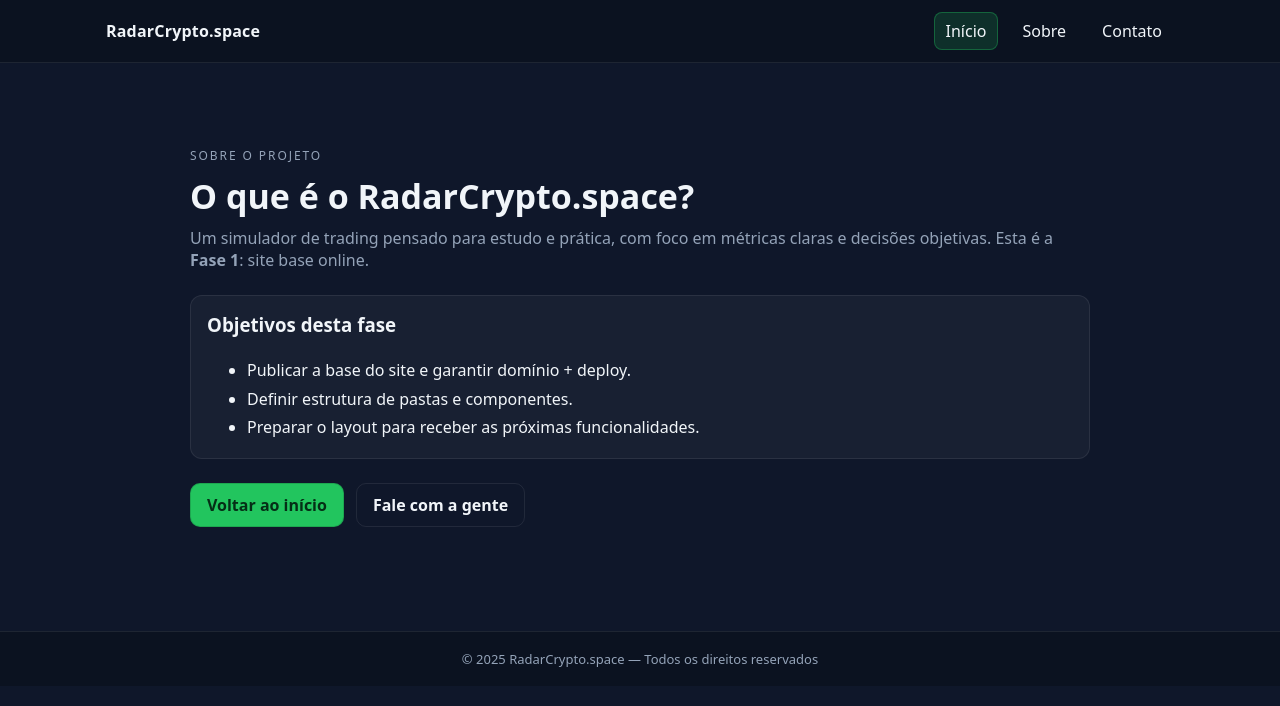
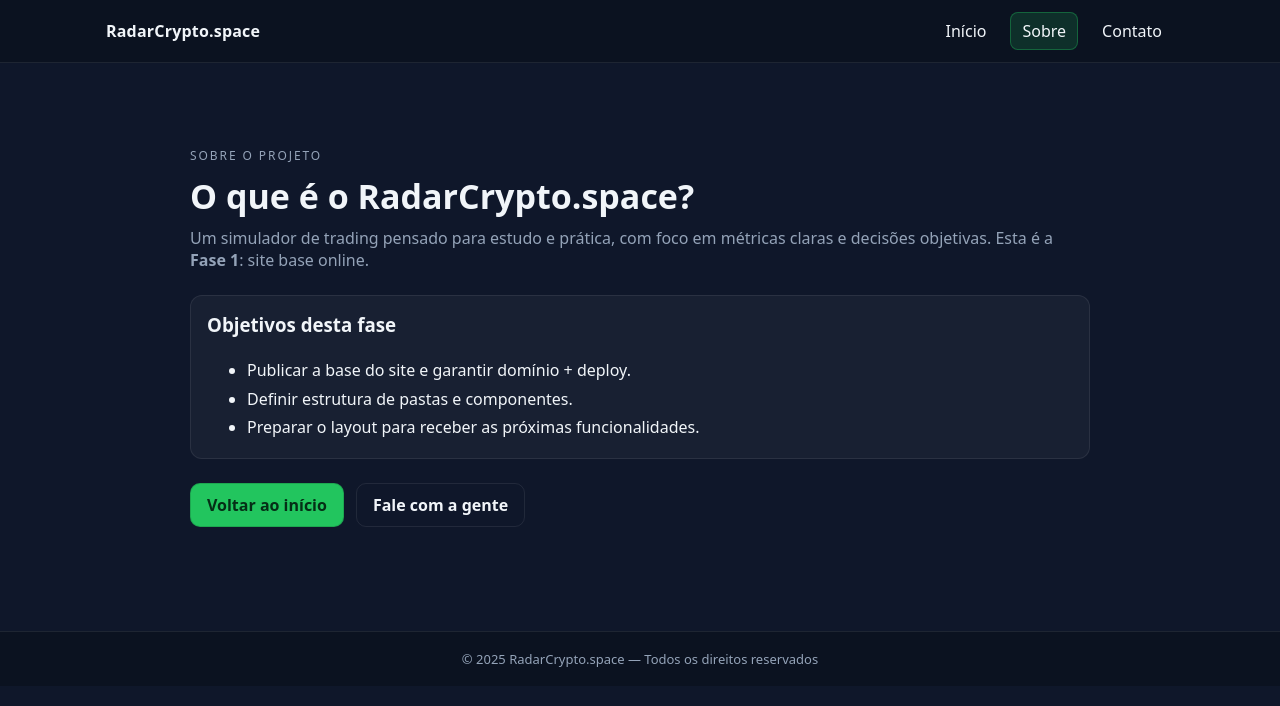
Before and after one commit to Ivanmonteiro-create/radarcripto.space, a Next.js app: page /sobre in a window 1280 px wide. Shown: the top 706 px of the page. Built offline with nearby package versions, Linux system fonts and the light colour scheme.

Commit message:
Update Header.js

```diff
--- a/components/Header.js
+++ b/components/Header.js
@@ -1,6 +1,14 @@
+// components/Header.js
+import { useRouter } from 'next/router';
+
 export default function Header() {
-  const link = (href, label, active=false) => (
-    <a className={`nav-link${active ? ' active':''}`} href={href}>{label}</a>
+  const router = useRouter();
+  const isActive = (href) => router.pathname === href;
+
+  const Link = ({ href, children }) => (
+    <a className={`nav-link${isActive(href) ? ' active' : ''}`} href={href}>
+      {children}
+    </a>
   );
 
   return (
@@ -8,9 +16,9 @@ export default function Header() {
       <nav className="nav">
         <div className="brand">RadarCrypto.space</div>
         <div className="nav-links">
-          {link('/', 'Início', true)}
-          {link('/sobre', 'Sobre')}
-          {link('/contato', 'Contato')}
+          <Link href="/">Início</Link>
+          <Link href="/sobre">Sobre</Link>
+          <Link href="/contato">Contato</Link>
         </div>
       </nav>
     </header>
```
